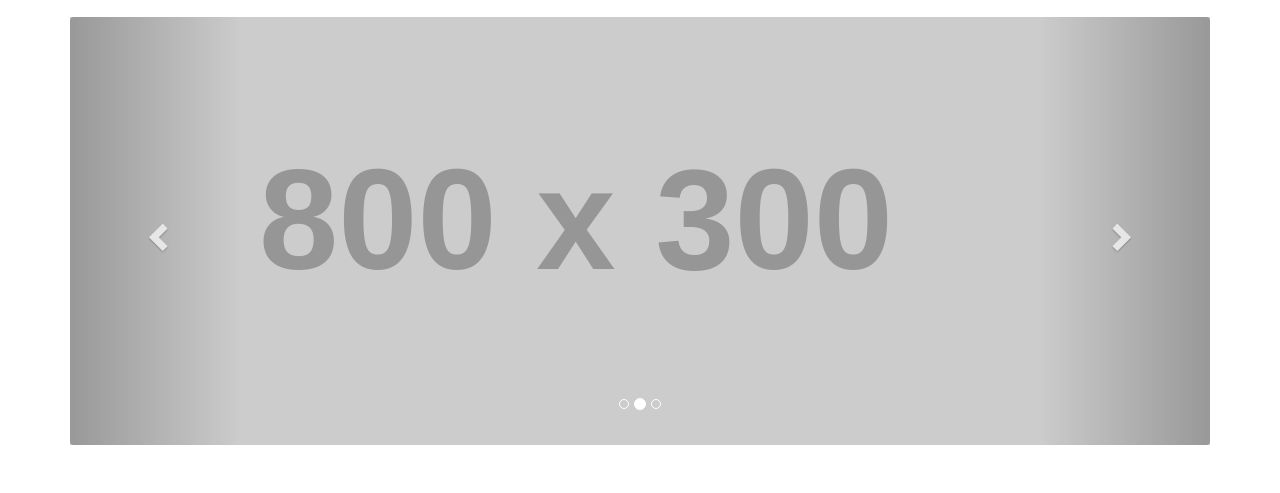
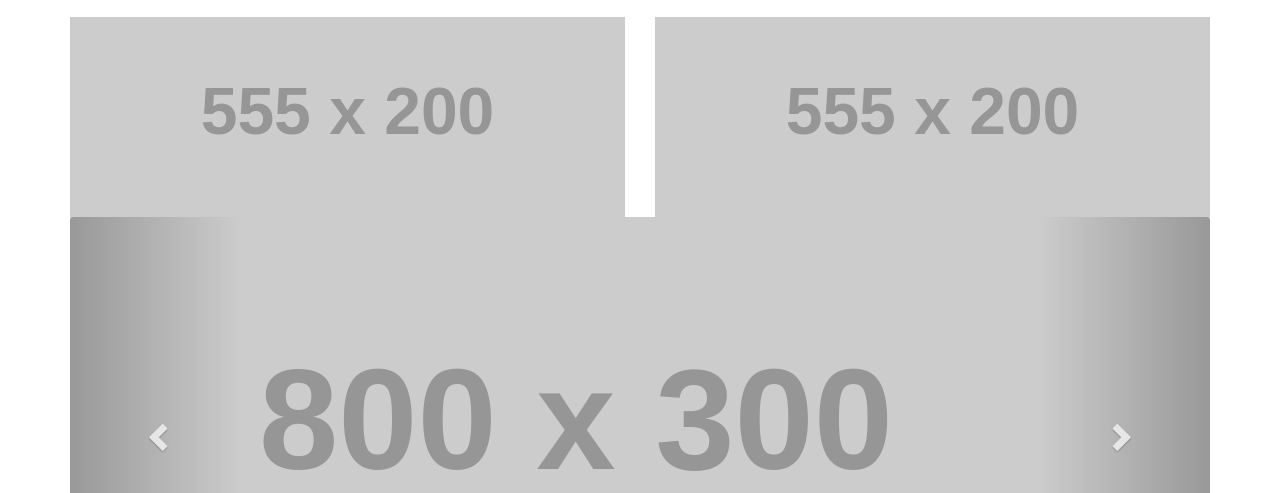
Before and after one commit to sajben94/ZC-Bootstrap, a plain HTML site: page index.html in a window 1280 px wide. Shown: the part 53-546 px from the top of the page. Drawn offline with Linux system fonts and the light colour scheme; placeholder pictures from the web are drawn by us.

Commit message:
Pridanie reklamnych bannerov

```diff
--- a/css/index.css
+++ b/css/index.css
@@ -60,3 +60,7 @@ footer {
 .img-hover:hover {
     opacity: 0.8;
 }
+
+.img-banner{
+  margin: 0 auto;
+}
--- a/index.html
+++ b/index.html
@@ -63,6 +63,8 @@
     <!-- Page Content -->
     <div class="container">
       <div class="row">
+        <div class="col-md-6"><img class="img-banner img-responsive" src="http://placehold.it/555x200/ff0000"></div>
+        <div class="col-md-6"><img class="img-banner img-responsive" src="http://placehold.it/555x200/ff0000"></div>
 
           <div class="col-md-12">
 
@@ -151,6 +153,7 @@
                     <img class="img-responsive img-portfolio img-hover" src="http://placehold.it/700x450/0ad" alt="">
                 </a>
             </div>
+            <div class="col-md-12"><img class="img-banner img-responsive" src="http://placehold.it/1200x300/ff0000"></div>
         </div>
 
 
```
